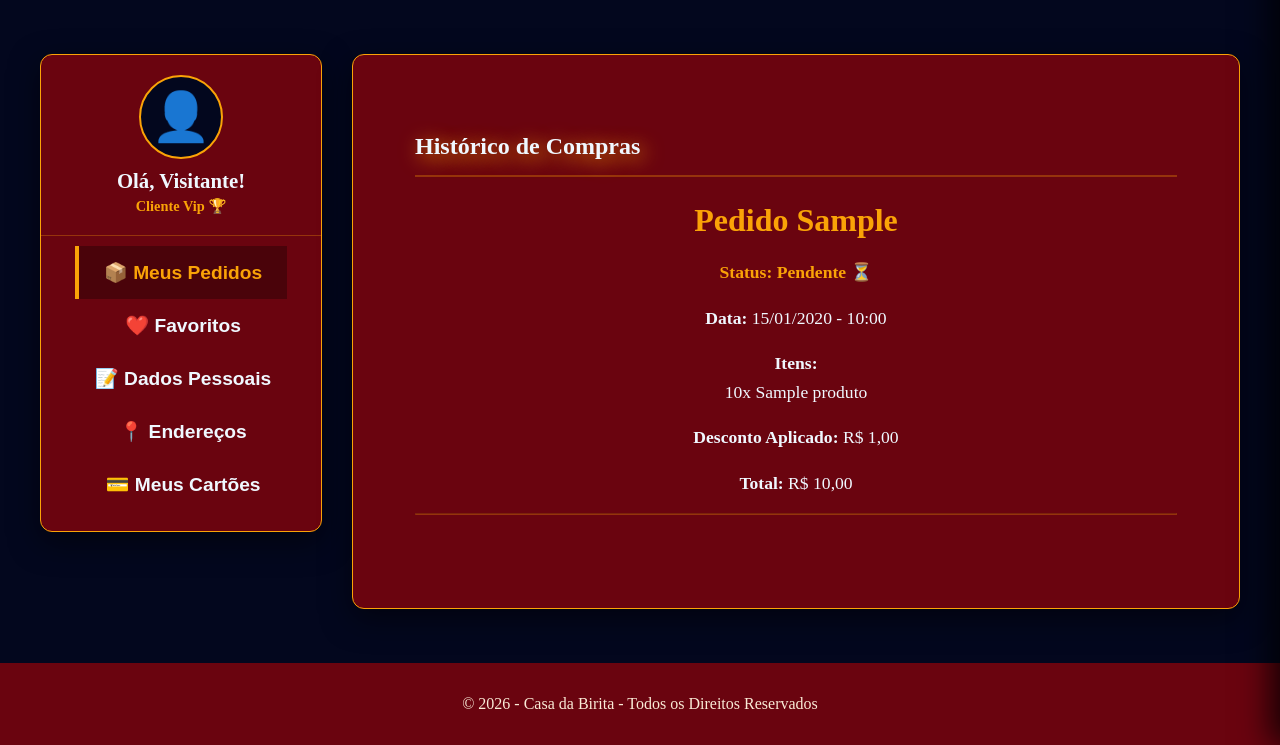
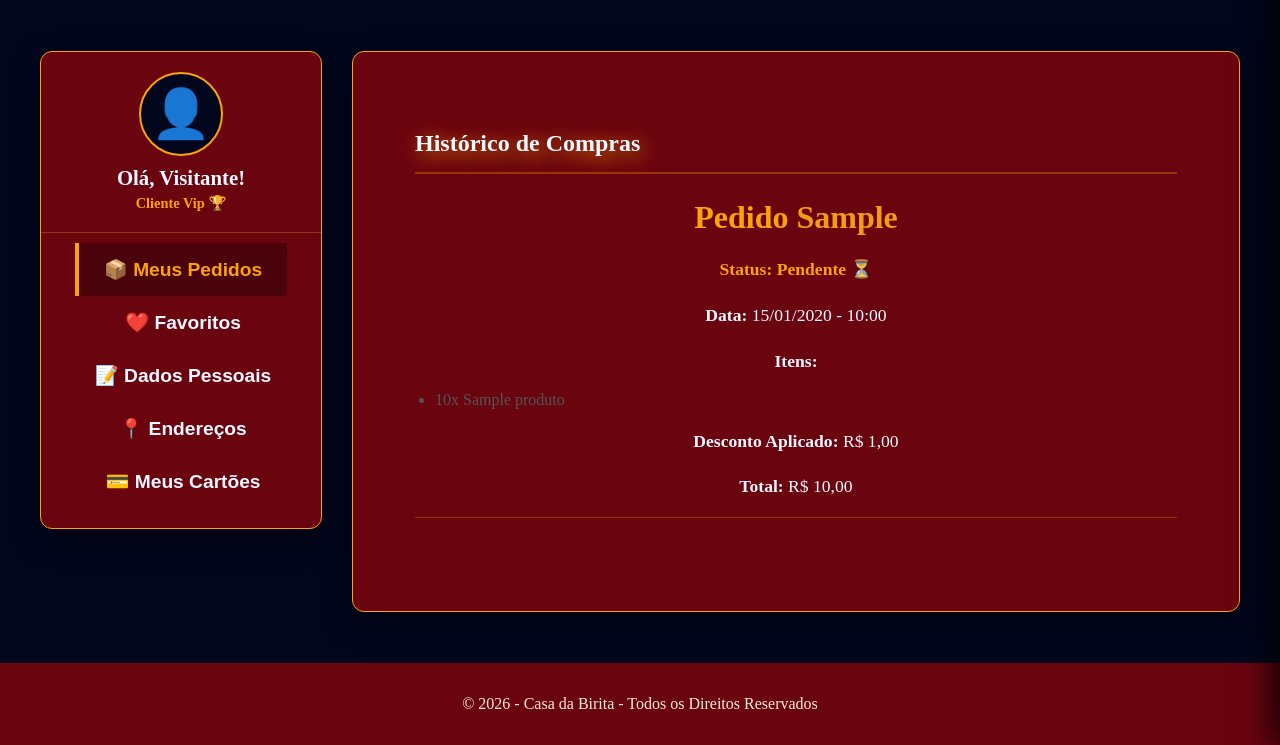
Before and after one commit to DevYuriVieira/django-fullstack-ecommerce, a Django app: page /minha-conta/ in a window 1280 px wide. Shown: the part 55-800 px from the top of the page. Run offline with Django 5.2, Linux system fonts and the light colour scheme; a user stored in the database is signed in; tables that the repository leaves empty hold one stand-in row (values such as "Sample post"); grey boxes marked "Sample" are stand-in pictures.

Commit message:
refactor: optimize user dashboard with template tags

```diff
--- a/core/static/css/style.css
+++ b/core/static/css/style.css
@@ -906,3 +906,18 @@ footer {
 @keyframes bounce { 0%, 20%, 50%, 80%, 100% {transform: translateY(0);} 40% {transform: translateY(-20px);} 60% {transform: translateY(-10px);} }
 .fade-in { animation: fadeIn 0.5s; }
 .bounce { animation: bounce 0.5s; }
+
+
+.order-card-title span { color: #f39c12; }
+.order-status { color: #faa307; font-weight: bold; margin-top: -5px; margin-bottom: 15px; }
+.order-items-label { margin-bottom: 5px; }
+.order-items-list { margin-top: 0; padding-left: 20px; color: #555; }
+.order-divider { border-color: #faa307; opacity: 0.3; margin: 15px 0; border-style: solid; border-width: 1px 0 0 0; }
+.error-text { color: #ff4d4d; font-weight: bold; }
+
+.favorite-info { display: flex; align-items: center; gap: 15px; }
+.favorite-img { width: 50px; border-radius: 8px; object-fit: cover; }
+.favorite-details p { margin: 0; }
+.favorite-title { font-weight: bold; }
+.favorite-price { color: #faa307; }
+.favorite-divider { border-color: #6a040f; margin: 10px 0; border-style: solid; border-width: 1px 0 0 0; }
--- a/core/static/js/painel.js
+++ b/core/static/js/painel.js
@@ -10,39 +10,43 @@ async function loadOrders() {
     const container = document.getElementById("orders-list");
     if (!container) return;
 
-    container.innerHTML = "<p>Buscando seus pedidos na adega... ⏳</p>";
+    container.textContent = "Buscando seus pedidos na adega... ⏳";
 
     try {
         const data = await API.getPedidos();
         const orders = data.pedidos || [];
 
-        container.innerHTML = "";
+        container.textContent = "";
 
         if (orders.length === 0) {
-            container.innerHTML = "<p>Você ainda não fez nenhum pedido na Casa da Birita. 🍻</p>";
+            container.textContent = "Você ainda não fez nenhum pedido na Casa da Birita. 🍻";
             return;
         }
 
+        const template = document.getElementById("order-card-template");
+
         orders.forEach(order => {
-            let itensComprados = order.itens.map(item => `${item.quantidade}x ${item.titulo}`).join('<br>');
-            const div = document.createElement("div");
-            div.className = "order-card";
+            const clone = template.content.cloneNode(true);
 
-            div.innerHTML = `
-                <h3>Pedido <span>${order.id}</span></h3>
-                <p style="color: #faa307; font-weight: bold; margin-top: -5px; margin-bottom: 15px;">
-                    Status: ${order.status}
-                </p>
-                <p><strong>Data:</strong> ${order.data}</p>
-                <p><strong>Itens:</strong><br> ${itensComprados}</p>
-                <p><strong>Desconto Aplicado:</strong> ${order.descontoAplicado.toLocaleString('pt-BR', {style: 'currency', currency: 'BRL'})}</p>
-                <p class="order-total"><strong>Total:</strong> ${order.total.toLocaleString('pt-BR', {style: 'currency', currency: 'BRL'})}</p>
-                <hr style="border-color: #faa307; opacity: 0.3; margin: 15px 0;">
-            `;
-            container.appendChild(div);
+            clone.querySelector(".order-id").textContent = order.id;
+            clone.querySelector(".order-status").textContent = `Status: ${order.status}`;
+            clone.querySelector(".date-val").textContent = order.data;
+
+            const itemsList = clone.querySelector(".order-items-list");
+            order.itens.forEach(item => {
+                const li = document.createElement("li");
+                li.textContent = `${item.quantidade}x ${item.titulo}`;
+                itemsList.appendChild(li);
+            });
+
+            clone.querySelector(".discount-val").textContent = order.descontoAplicado.toLocaleString('pt-BR', {style: 'currency', currency: 'BRL'});
+            clone.querySelector(".total-val").textContent = order.total.toLocaleString('pt-BR', {style: 'currency', currency: 'BRL'});
+
+            container.appendChild(clone);
         });
     } catch (error) {
-        container.innerHTML = "<p style='color: #ff4d4d;'>Erro ao conectar com o servidor. Tente atualizar a página.</p>";
+        container.textContent = "Erro ao conectar com o servidor. Tente atualizar a página.";
+        container.classList.add("error-text");
     }
 }
 
@@ -50,36 +54,36 @@ async function loadFavorites() {
     const container = document.getElementById("favorites-list");
     if (!container) return;
 
-    container.innerHTML = "<p>Buscando suas garrafas favoritas... ⏳</p>";
+    container.textContent = "Buscando suas garrafas favoritas... ⏳";
 
     try {
         const data = await API.getFavoritos();
         const favorites = data.favoritos || [];
 
-        container.innerHTML = "";
+        container.textContent = "";
 
         if (favorites.length === 0) {
-            container.innerHTML = "<p>Você ainda não favoritou nenhuma garrafa. ❤️</p>";
+            container.textContent = "Você ainda não favoritou nenhuma garrafa. ❤️";
             return;
         }
 
+        const template = document.getElementById("favorite-card-template");
+
         favorites.forEach(item => {
-            const div = document.createElement("div");
-            div.className = "favorite-card";
-            div.innerHTML = `
-                <div style="display: flex; align-items: center; gap: 15px;">
-                    <img src="${item.imagem}" alt="${item.titulo}" style="width: 50px; border-radius: 8px;">
-                    <div>
-                        <p style="margin: 0; font-weight: bold;">${item.titulo}</p>
-                        <p style="margin: 0; color: #faa307;">${item.preco.toLocaleString('pt-BR', {style: 'currency', currency: 'BRL'})}</p>
-                    </div>
-                </div>
-                <hr style="border-color: #6a040f; margin: 10px 0;">
-            `;
-            container.appendChild(div);
+            const clone = template.content.cloneNode(true);
+
+            const img = clone.querySelector(".favorite-img");
+            img.src = item.imagem;
+            img.alt = item.titulo;
+
+            clone.querySelector(".favorite-title").textContent = item.titulo;
+            clone.querySelector(".favorite-price").textContent = item.preco.toLocaleString('pt-BR', {style: 'currency', currency: 'BRL'});
+
+            container.appendChild(clone);
         });
     } catch (error) {
-        container.innerHTML = "<p style='color: #ff4d4d;'>Erro ao conectar com o servidor. Tente atualizar a página.</p>";
+        container.textContent = "Erro ao conectar com o servidor. Tente atualizar a página.";
+        container.classList.add("error-text");
     }
 }
 
--- a/core/templates/minha_conta.html
+++ b/core/templates/minha_conta.html
@@ -83,5 +83,31 @@
     </main>
 </div>
 
+<template id="order-card-template">
+    <div class="order-card">
+        <h3 class="order-card-title">Pedido <span class="order-id"></span></h3>
+        <p class="order-status"></p>
+        <p class="order-date"><strong>Data:</strong> <span class="date-val"></span></p>
+        <p class="order-items-label"><strong>Itens:</strong></p>
+        <ul class="order-items-list"></ul>
+        <p class="order-discount"><strong>Desconto Aplicado:</strong> <span class="discount-val"></span></p>
+        <p class="order-total"><strong>Total:</strong> <span class="total-val"></span></p>
+        <hr class="order-divider">
+    </div>
+</template>
+
+<template id="favorite-card-template">
+    <div class="favorite-card">
+        <div class="favorite-info">
+            <img src="" alt="" class="favorite-img">
+            <div class="favorite-details">
+                <p class="favorite-title"></p>
+                <p class="favorite-price"></p>
+            </div>
+        </div>
+        <hr class="favorite-divider">
+    </div>
+</template>
+
 <script src="{% static 'js/painel.js' %}"></script>
 {% endblock conteudo_principal %}
```
